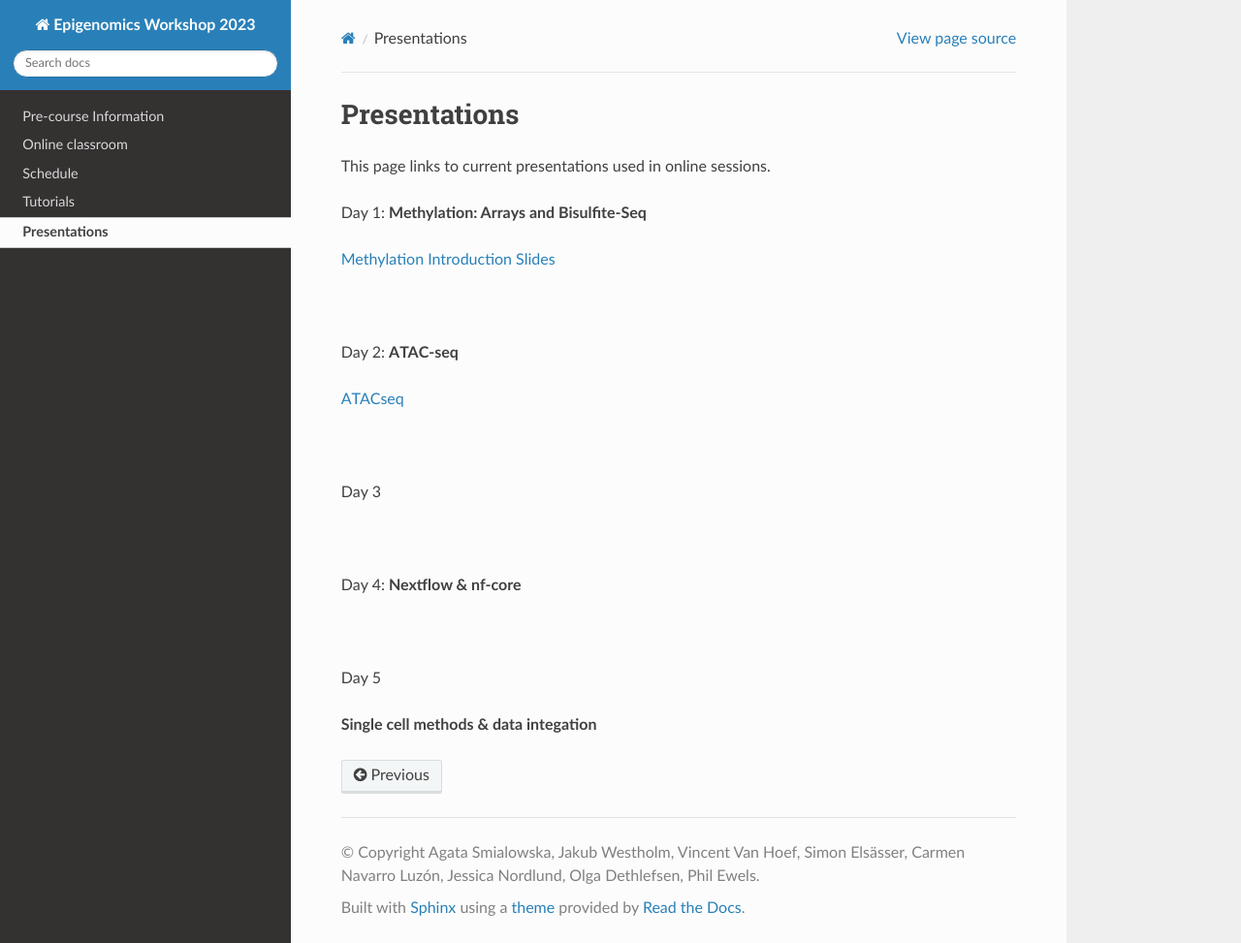
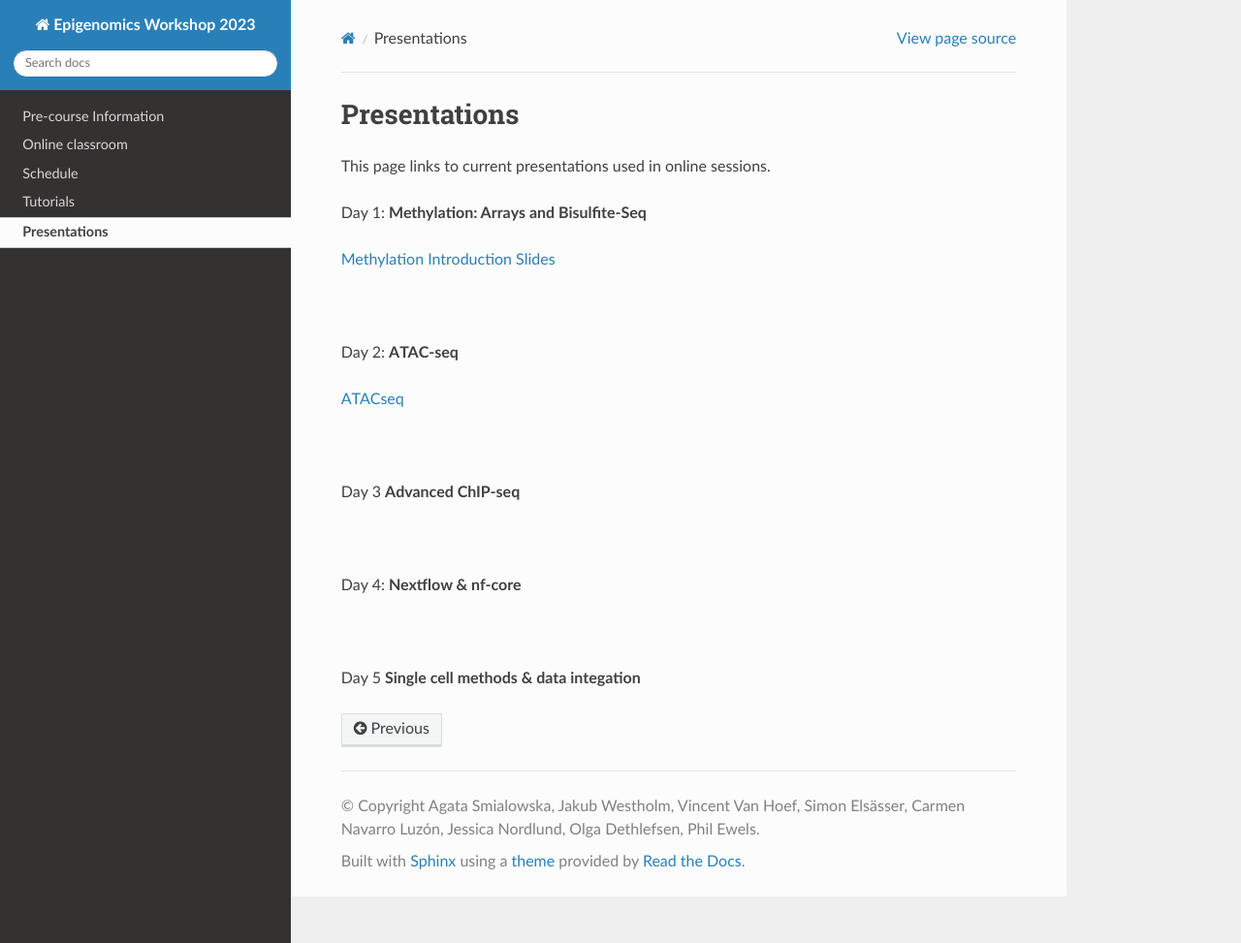
Before and after one commit to NBISweden/workshop-epigenomics-RTDs, a Sphinx documentation site: the page built from docs/content/presentations.rst, in a window 1280 px wide and 973 px high. Shown: the whole window at 97% size. Built offline with Sphinx 7.4.7 and the Read the Docs theme 2.0.0, drawn with Linux system fonts in a browser that asks for light colours.

Commit message:
Update presentations.rst

```diff
--- a/docs/content/presentations.rst
+++ b/docs/content/presentations.rst
@@ -37,7 +37,7 @@ Day 2: **ATAC-seq**
 
 :raw-html:`<br />`
 
-Day 3
+Day 3 **Advanced ChIP-seq**
 
 
 
@@ -55,9 +55,7 @@ Day 4: **Nextflow & nf-core**
 :raw-html:`<br />`
 
 
-Day 5
-
-**Single cell methods & data integation**
+Day 5 **Single cell methods & data integation**
 
 .. `Single cell methods <../_static/slides-single-cell-2021.pdf>`_
 
```
